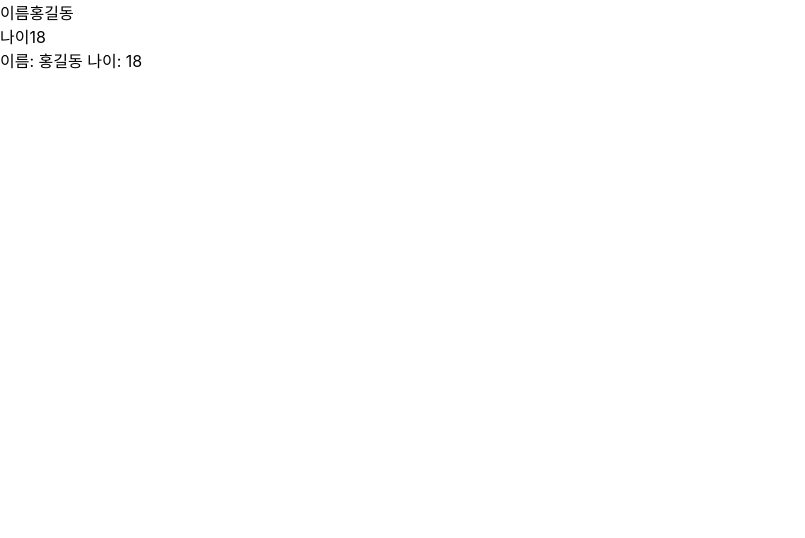
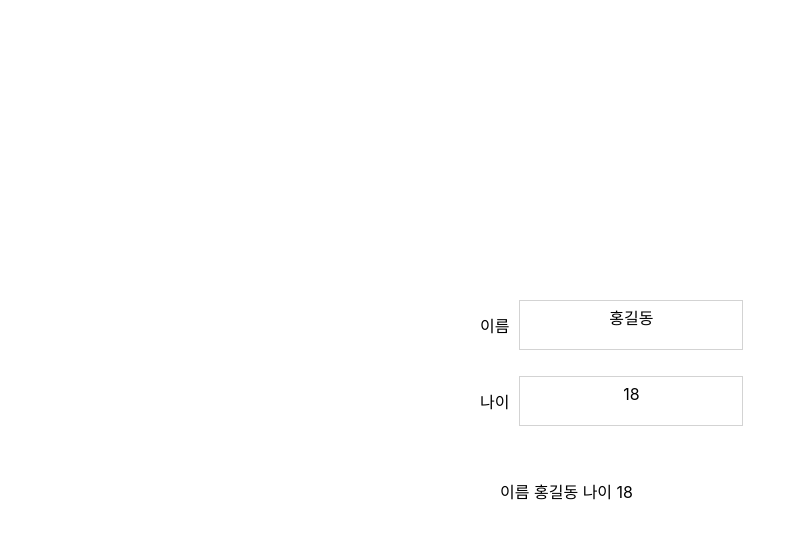
Before and after one commit to MyungWanPark/wanted_pre_onboarding, a React (Create React App) app in the folder custom-component/: page / in a window 1280 px wide. Shown: the top 538 px of the page, without its empty margins (0-805 px from the left). Built offline with nearby package versions, Linux system fonts and the light colour scheme.

Commit message:
implement styled-component of clickToEdit

```diff
--- a/custom-component/src/component/clickToEdit.jsx
+++ b/custom-component/src/component/clickToEdit.jsx
@@ -2,9 +2,43 @@ import React, { useEffect } from "react";
 import { useRef, useState } from "react/cjs/react.development";
 import styled from "styled-components";
 
-const TotalContainer = styled.div``;
-const InputContainer = styled.div``;
-const Result = styled.div``;
+const TotalContainer = styled.div`
+  width: 100vw;
+  height: 100vh;
+  display: flex;
+  flex-direction: column;
+  justify-content: center;
+  align-items: center;
+`;
+const InputContainer = styled.div`
+  width: 25%;
+  height: 7%;
+  margin-bottom: 20px;
+  display: flex;
+  align-items: center;
+  > .nameSpan,
+  .ageSpan,
+  input,
+  input:focus {
+    display: inline-block;
+    margin: 0px 10px;
+    text-align: center;
+    width: 70%;
+    height: 90%;
+    line-height: 35px;
+    border: 1px solid lightgray;
+  }
+  > input:focus {
+    font-size: 15px;
+    outline: none;
+    border: 2px solid #59728e;
+  }
+`;
+const Result = styled.div`
+  width: 25%;
+  margin-top: 30px;
+  margin-left: 40px;
+`;
 
 const ClickToEdit = () => {
   const [name, setName] = useState("홍길동");
@@ -51,7 +85,9 @@ const ClickToEdit = () => {
             onChange={(event) => setTempName(event.target.value)}
           />
         ) : (
-          <span onClick={() => setIsNameEditable(true)}>{name}</span>
+          <span className="nameSpan" onClick={() => setIsNameEditable(true)}>
+            {name}
+          </span>
         )}
       </InputContainer>
       <InputContainer>
@@ -65,11 +101,13 @@ const ClickToEdit = () => {
             onChange={(event) => setTempAge(event.target.value)}
           />
         ) : (
-          <span onClick={() => setIsAgeEditable(true)}>{age}</span>
+          <span className="ageSpan" onClick={() => setIsAgeEditable(true)}>
+            {age}
+          </span>
         )}
       </InputContainer>
       <Result>
-        이름: {name} 나이: {age}
+        이름 {name} 나이 {age}
       </Result>
     </TotalContainer>
   );
```
